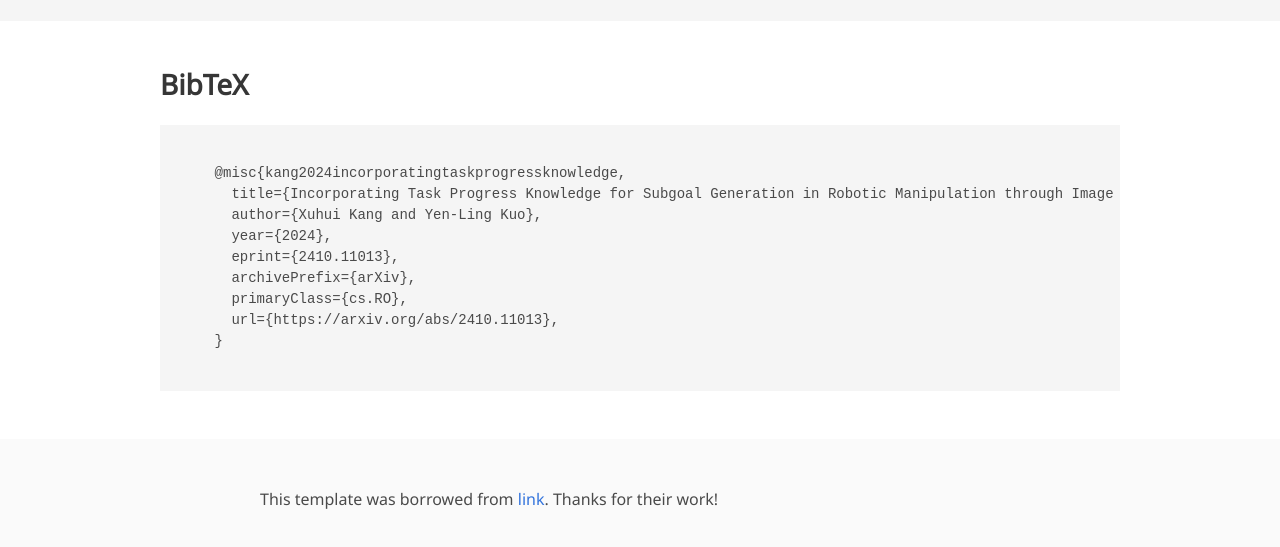
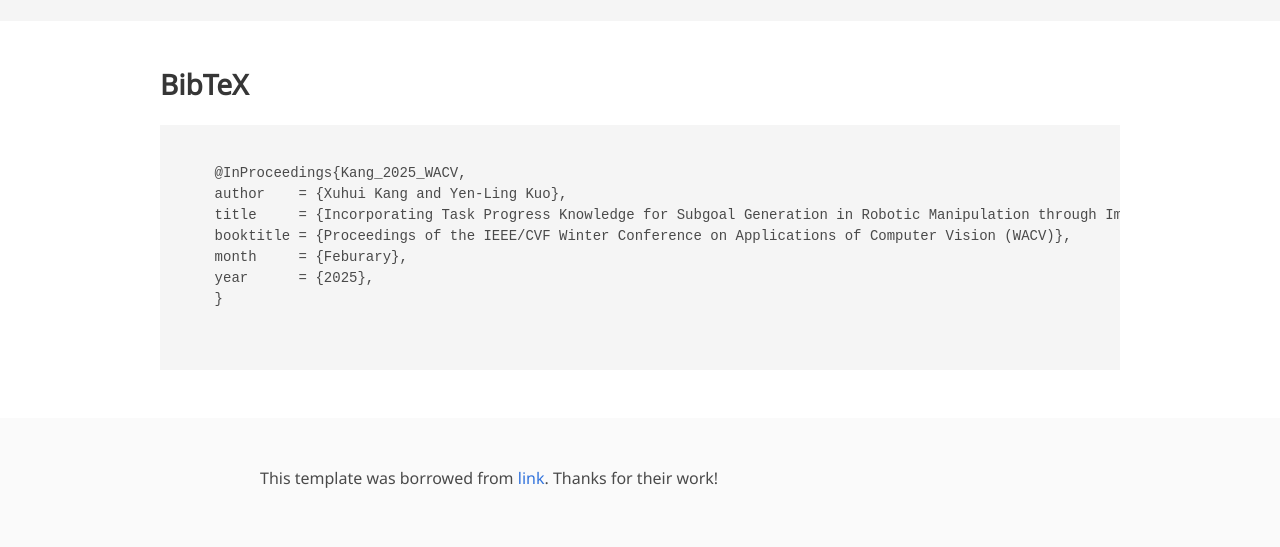
Before and after one commit to live-robotics-uva/TaKSIE, a plain HTML site: page index.html in a window 1280 px wide. Shown: the part 2398-2945 px from the top of the page. Drawn offline with nearby package versions, Linux system fonts and the light colour scheme; a web font is replaced by a local one.

Commit message:
Update index.html

```diff
--- a/index.html
+++ b/index.html
@@ -319,7 +319,14 @@
     <div class="container is-max-desktop content">
       <h2 class="title">BibTeX</h2>
       <pre><code>
-    @misc{kang2024incorporatingtaskprogressknowledge,
+    @InProceedings{Kang_2025_WACV,
+    author    = {Xuhui Kang and Yen-Ling Kuo},
+    title     = {Incorporating Task Progress Knowledge for Subgoal Generation in Robotic Manipulation through Image Edits},
+    booktitle = {Proceedings of the IEEE/CVF Winter Conference on Applications of Computer Vision (WACV)},
+    month     = {Feburary},
+    year      = {2025},
+    }
+<!--     @misc{kang2024incorporatingtaskprogressknowledge,
       title={Incorporating Task Progress Knowledge for Subgoal Generation in Robotic Manipulation through Image Edits},
       author={Xuhui Kang and Yen-Ling Kuo},
       year={2024},
@@ -327,7 +334,7 @@
       archivePrefix={arXiv},
       primaryClass={cs.RO},
       url={https://arxiv.org/abs/2410.11013},
-    }
+    } -->
       </code></pre>
     </div>
   </section>
```
